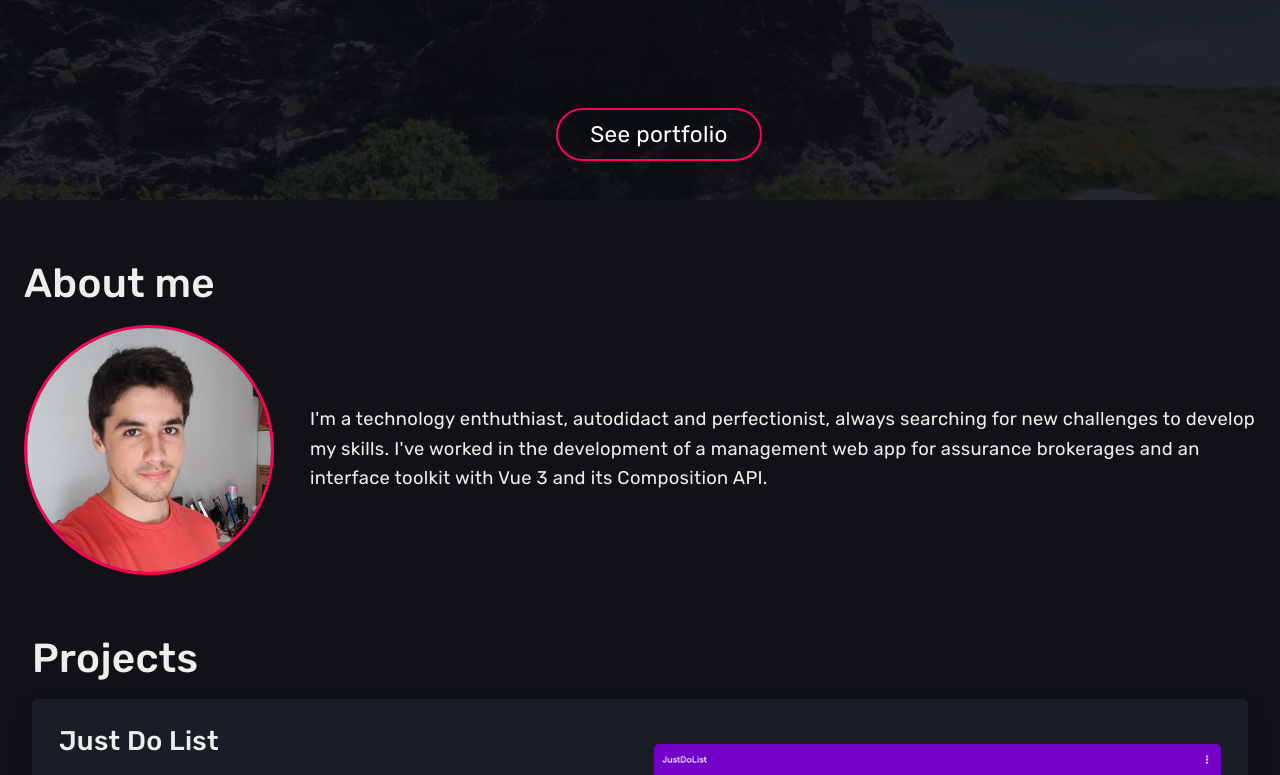
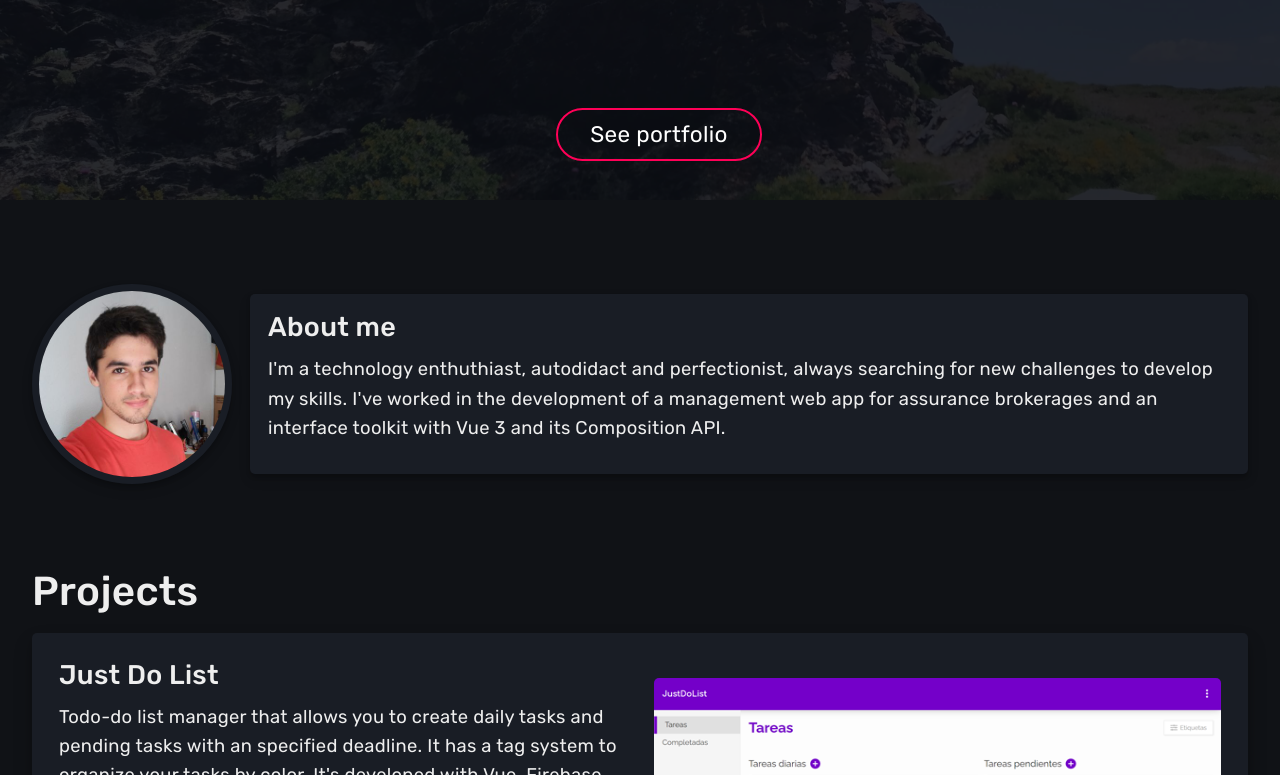
Before and after one commit to Zaleort/zaleort.github.io, a Vue app: page /#/ in a window 1280 px wide. Shown: the part 600-1375 px from the top of the page. Built offline with nearby package versions, Linux system fonts and the light colour scheme.

Commit message:
Modificar estilo about

```diff
--- a/src/components/About.vue
+++ b/src/components/About.vue
@@ -1,10 +1,10 @@
 <template>
   <section class="pt-about">
-    <h1 id="about" class="pt-section__heading">
-      {{ title }}
-    </h1>
-    <div class="pt-about__content">
-      <img class="pt-about__avatar" src="../assets/avatar.jpg">
+    <img class="pt-about__avatar" src="../assets/avatar.jpg">
+    <div class="pt-about__text">
+      <h2 class="pt-about__heading">
+        {{ title }}
+      </h2>
       <p>
         {{ description }}
       </p>
--- a/src/scss/_about.scss
+++ b/src/scss/_about.scss
@@ -1,29 +1,45 @@
 @include block(about) {
-  display: flex;
-  flex-direction: column;
+  padding: 24px;
   max-width: $desktop-xl;
   margin: 60px auto;
-  padding: 0 24px;
+  display: flex;
+  justify-content: center;
+  align-items: center;
+  flex-direction: column;
+
+  @include tablet {
+    flex-direction: row;
+    padding-left: 28px;
+    padding-right: 28px;
+  }
+
+  @include desktop {
+      padding-left: 32px;
+      padding-right: 32px;
+  }
 
   @include element(avatar) {
     border-radius: 100%;
-    border: 3px solid $primary;
-    width: 250px;
+    border: 7px solid $background-color400;
+    box-shadow: $low-shadow;
+    width: 200px;
+    margin-bottom: 1em;
 
     @include tablet {
-      margin-right: 2em;
+      margin-right: 1em;
+      margin-bottom: 0;
     }
   }
 
-  @include element(content) {
-    margin-top: 1em;
-    display: flex;
-    justify-content: center;
-    align-items: center;
-    flex-direction: column;
+  @include element(text) {
+    background-color: $background-color400;
+    box-shadow: $low-shadow;
+    border-radius: $border-radius;
+    padding: 1em;
+  }
 
-    @include tablet {
-      flex-direction: row;
-    }
+  @include element(heading) {
+    margin: 0;
+    font-weight: 500;
   }
 }
```
